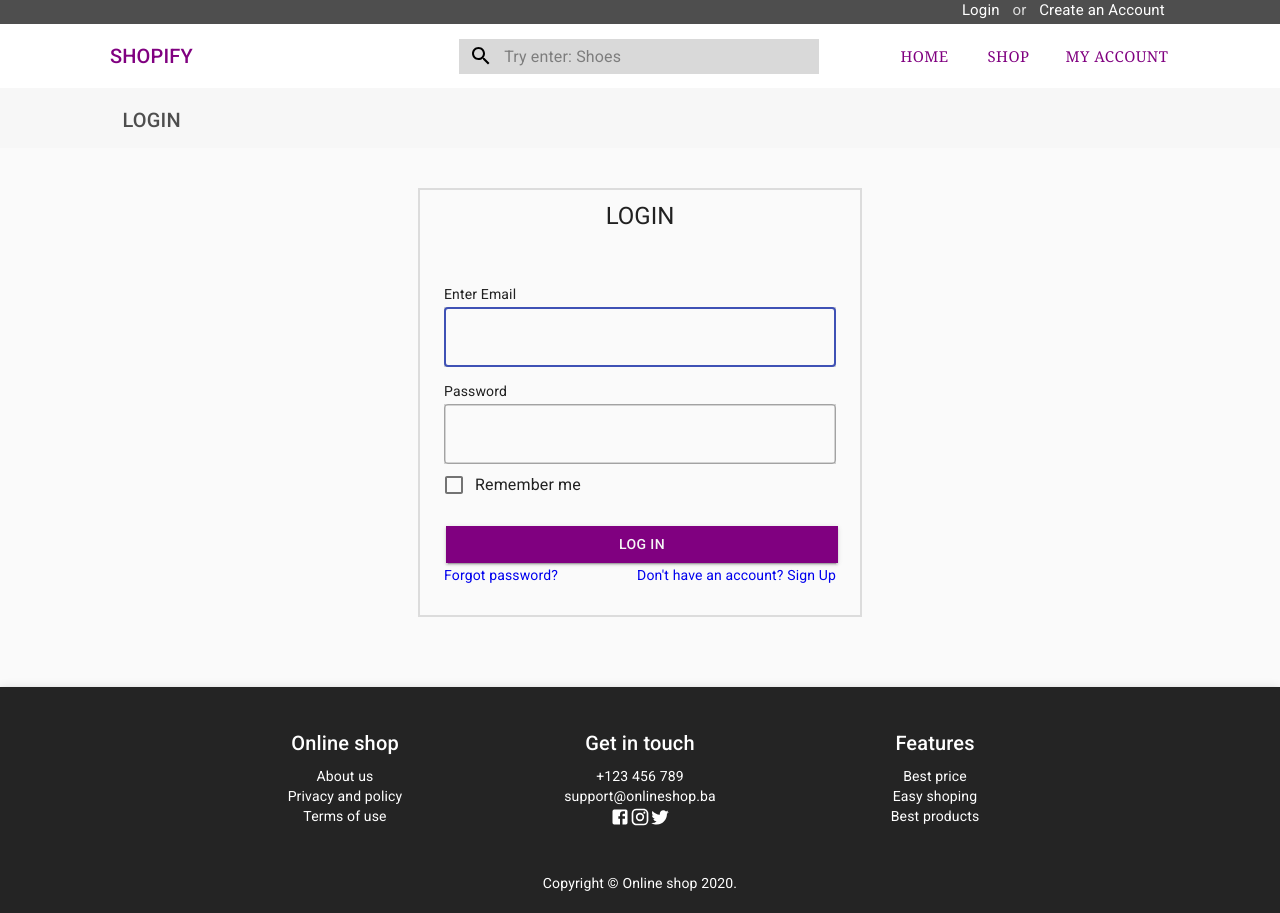
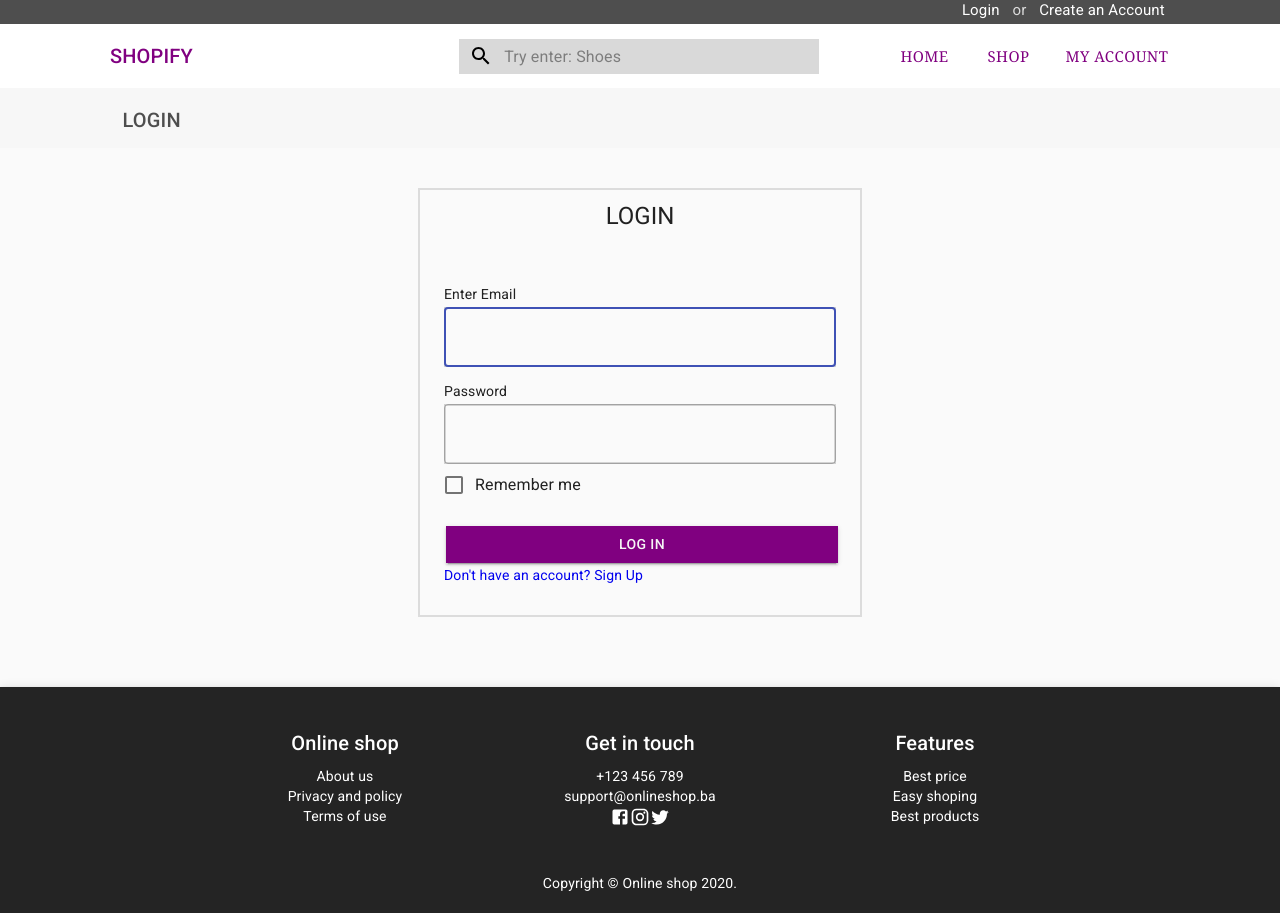
Before and after one commit to hhadzic3/online-shop-frontend, a React (Create React App) app: page /login in a window 1280 px wide. Built offline with nearby package versions, Linux system fonts and the light colour scheme; no server answers.

Commit message:
Comments fixed

```diff
--- a/src/ApiService/ApiService.js
+++ b/src/ApiService/ApiService.js
@@ -37,7 +37,10 @@ export const register = newUser => {
     })
     .then(response => {
       console.log('Registered')
-  })
+    })
+    .catch(err => {
+      console.log(err)
+    })
 }
 
 export const login = user => {
@@ -53,5 +56,5 @@ export const login = user => {
     })
     .catch(err => {
       console.log(err)
-  })
+    })
 }
--- a/src/components/Login/Login.js
+++ b/src/components/Login/Login.js
@@ -121,11 +121,6 @@ class Login extends Component {
                     Log In
                 </Button>
                 <Grid className='end' container>
-                    <Grid item xs>
-                        <Link className='link' to="/home" variant="body2">
-                            Forgot password?
-                        </Link>
-                    </Grid>
                     <Grid item>
                         <Link className='link' to='/register' variant="body2">
                             {"Don't have an account? Sign Up"}
--- a/src/components/Signup/Signup.js
+++ b/src/components/Signup/Signup.js
@@ -58,8 +58,12 @@ class Register extends Component {
             return;
         }
 
-        register(newUser).then(res => {
+        register(newUser)
+            .then(res => {
             this.props.history.push(`/login`)
+            })
+            .catch(err => {
+                console.log(err)
             })
       }
 
```
Lines whose indentation alone changed are shown as unchanged.
